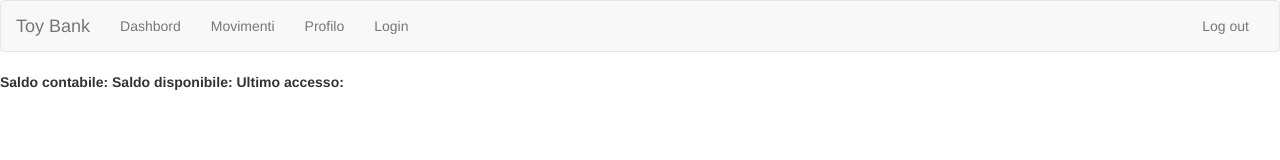
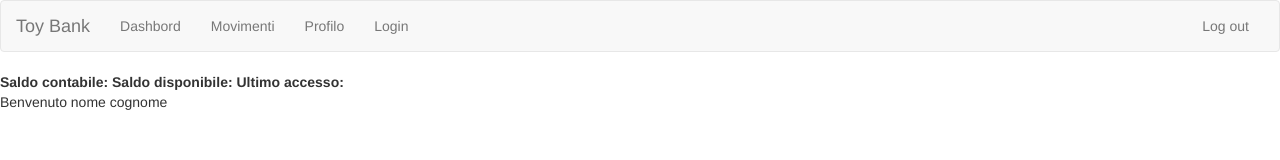
Before and after one commit to alessandroargentieri/ToyBank, a website: page index.html at #!/dashboard in a window 1280 px wide. Drawn offline with Linux system fonts and the light colour scheme; no server answers.

Commit message:
Aggiunto Nome e Cognome nella dash

```diff
--- a/dashboard/dashboard.html
+++ b/dashboard/dashboard.html
@@ -2,4 +2,7 @@
    <strong>Saldo contabile: </strong> {{ctrl.saldoResponse.saldoContabile}}
    <strong>Saldo disponibile: </strong> {{ctrl.saldoResponse.saldoDisponibile}}
    <strong>Ultimo accesso: </strong> {{ctrl.saldoResponse.dataUltimoAggiornamento | date: "dd/mm/yyyy 'at' h:mma"}}
+   <div>
+       Benvenuto {{"nome"}} {{"cognome"}}
+   </div>
 </div>
```
